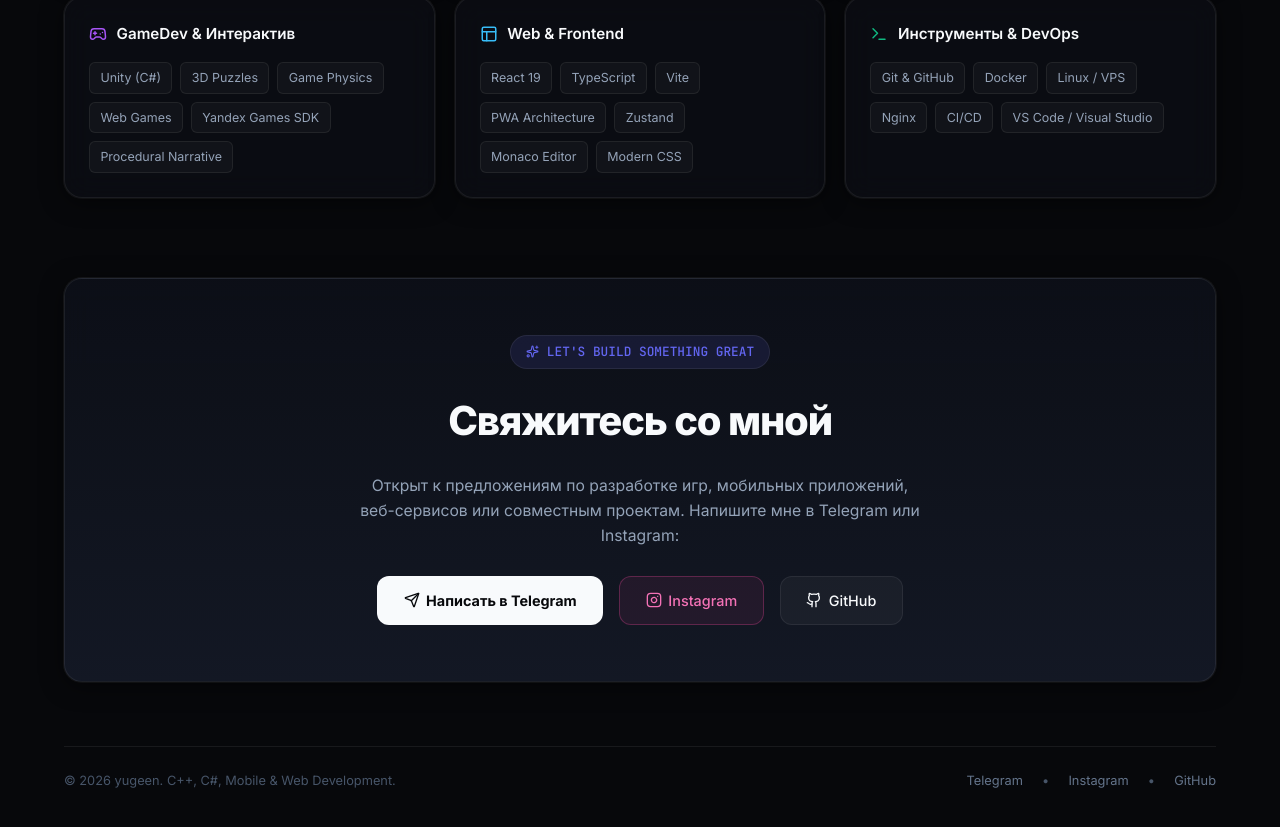
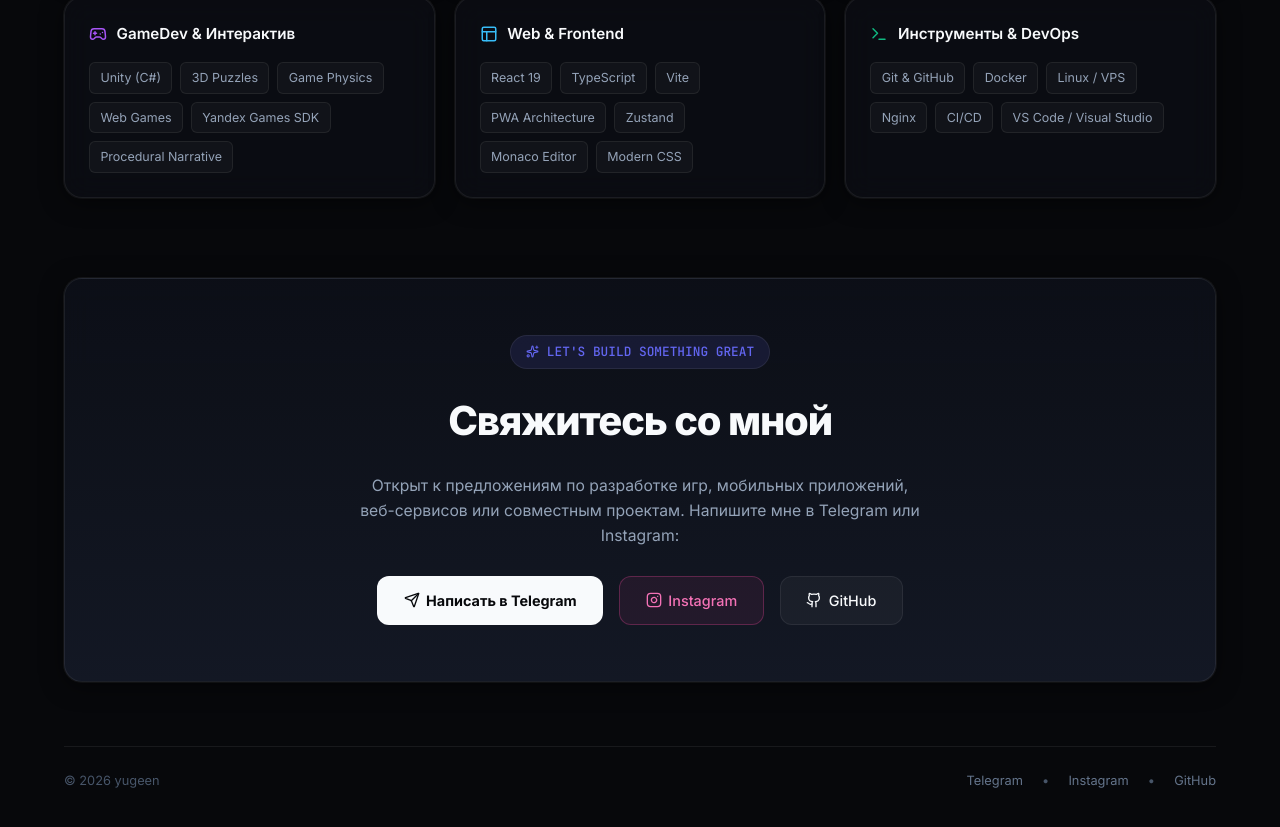
Before and after one commit to yug33n/yug33n.github.io, a React (Vite) app: page / in a window 1280 px wide. Shown: the part 4247-5074 px from the top of the page. Built offline with nearby package versions, Linux system fonts and the light colour scheme.

Commit message:
style: simplify footer copyright to © year yugeen

```diff
--- a/src/App.tsx
+++ b/src/App.tsx
@@ -208,7 +208,7 @@
         {/* Minimal Footer */}
         <footer style={{ marginTop: '4rem', paddingTop: '1.5rem', borderTop: '1px solid var(--border-subtle)', display: 'flex', alignItems: 'center', justifyContent: 'space-between', flexWrap: 'wrap', gap: '1rem', color: 'var(--text-dim)', fontSize: '0.8rem' }}>
           <div>
-            © {new Date().getFullYear()} yugeen. C++, C#, Mobile & Web Development.
+            © {new Date().getFullYear()} yugeen
           </div>
           <div style={{ display: 'flex', gap: '1.2rem', alignItems: 'center' }}>
             <a
```
